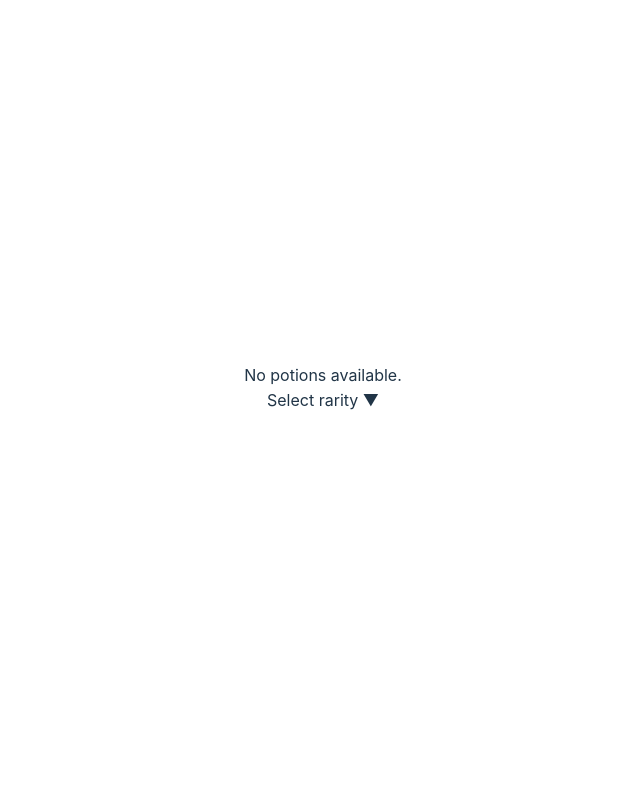
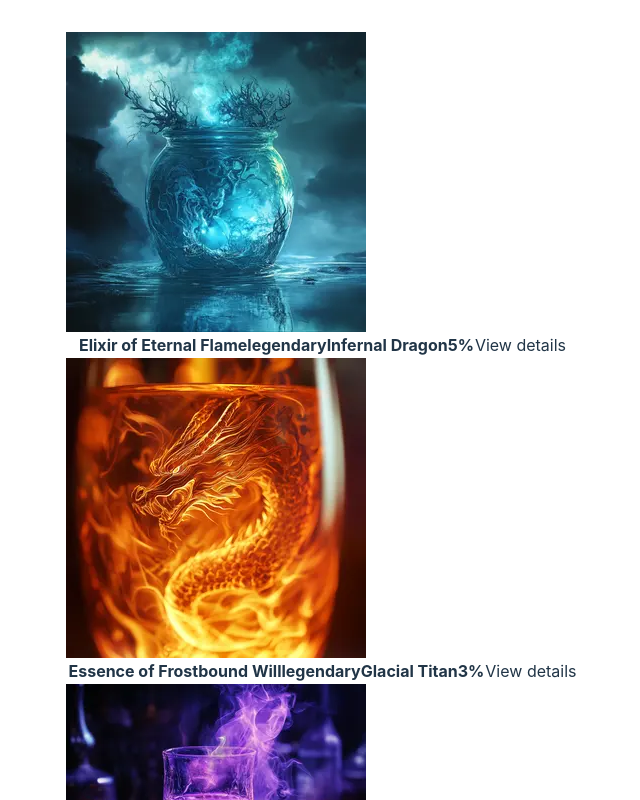
Before and after one commit to Aldatz/Aldatz-Frutos-intcli2425, a React (Vite) app: page / in a window 1280 px wide. Shown: the top 800 px of the page, without its empty margins (317-957 px from the left). Built offline with nearby package versions, Linux system fonts and the light colour scheme.

Commit message:
fix filter

```diff
--- a/src/components/potionList.tsx
+++ b/src/components/potionList.tsx
@@ -15,9 +15,10 @@ const PotionList: React.FC<ItemCarouselProps> = ({
 
   const [selectedOption, setSelectedOption] = useState<string | any | null>(null);
   let filteredPotions = potions
-  if (selectedOption != "") {
+  if (selectedOption === "legendary" || selectedOption === "epic" || selectedOption === "mythic") {
     filteredPotions = filterByRarity(potions, selectedOption)
   }
+  console.log(selectedOption);
 
 
   const getTime = () => {
@@ -26,7 +27,7 @@ const PotionList: React.FC<ItemCarouselProps> = ({
 
   const PotionsPerRow = filteredPotions.length;
   const startIndex = 0;
-  const potionsToDisplay = potions.slice(startIndex, PotionsPerRow);
+  const potionsToDisplay = filteredPotions.slice(startIndex, PotionsPerRow);
 
   return (
     <div className='w-full rounded-3xl fixed inset-0 z-50 flex items-center justify-center'>
```
